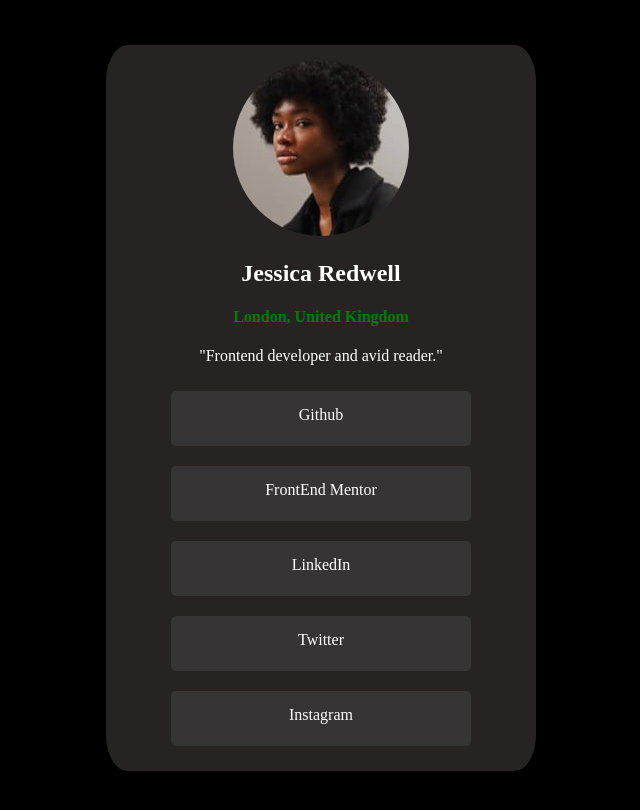
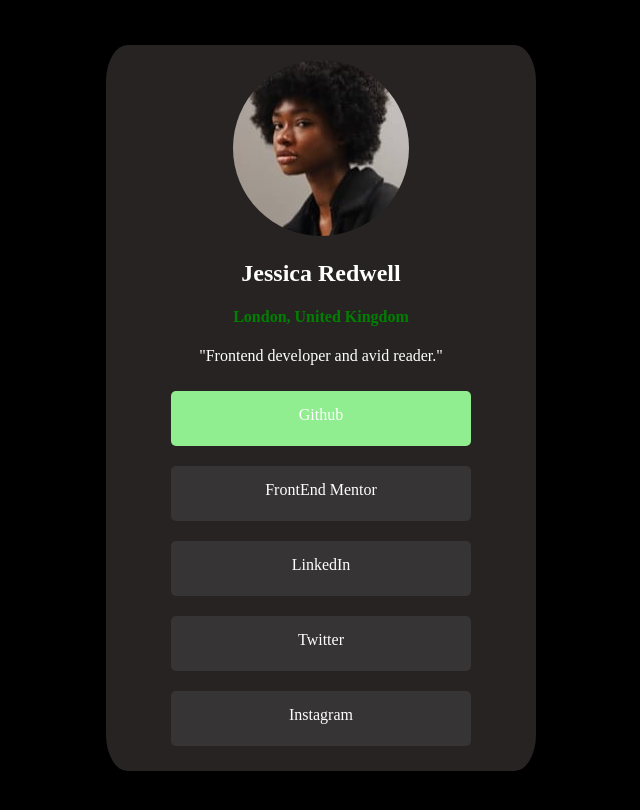
Before and after one commit to Felixmutuma/Social-profile-links, a plain HTML site: page index.html in a window 1280 px wide. In both pictures the pointer is over the link "Github". Shown: the whole page, without its empty margins (319-959 px from the left). Drawn offline with Linux system fonts and the light colour scheme.

Commit message:
commits an update to styles file

```diff
--- a/styles.css
+++ b/styles.css
@@ -42,3 +42,6 @@ a:link, a:visited {
     margin: 10px ;
     border-radius: 5px;
 }
+a:hover{
+    background-color: lightgreen;
+}
```
